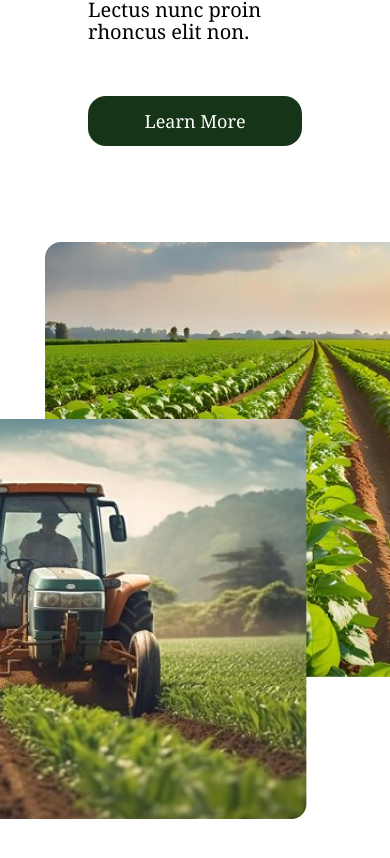
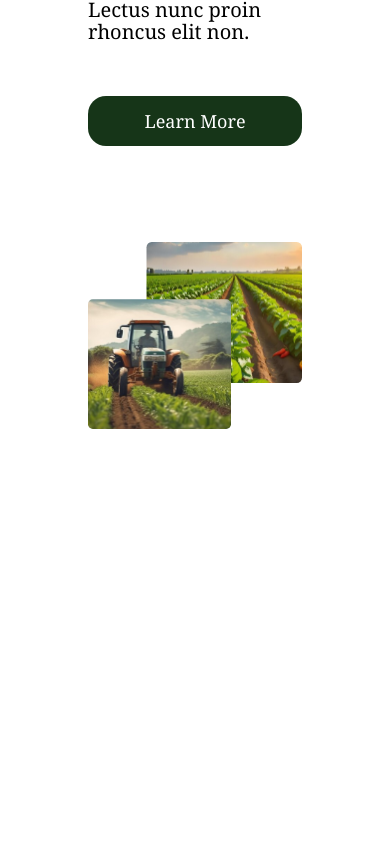
Before and after one commit to Shezcute09/Agro-landing-page, a React (Vite) app: page /about in a window 390 px wide. Shown: the part 1173-2031 px from the top of the page. After the commit the page ends 1709 px from the top, so only its background shows below. Built offline with nearby package versions, Linux system fonts and the light colour scheme.

Commit message:
fifth commit

```diff
--- a/src/sections/about/About.jsx
+++ b/src/sections/about/About.jsx
@@ -25,9 +25,13 @@ const About = () => {
 
           <button className="learn">Learn More</button>
         </div>
-        <div className="tractor__tomatoesImg">
-          <img src="/assets/Frame 33843.jpg" alt="" loading="lazy" />
-        </div>
+
+        <img
+          src="/public/assets/tractorAndCarrots.svg"
+          alt=""
+          loading="lazy"
+          className="tractor_carrots_img"
+        />
       </div>
     </div>
   );
--- a/src/sections/about/about.css
+++ b/src/sections/about/about.css
@@ -49,6 +49,14 @@
   border-style: none;
 }
 
+.tractor_carrots_img {
+  margin-left: 5%;
+  margin-right: 5%;
+  max-width: 100%;
+  height: auto;
+  display: block;
+}
+
 /* Media queries for responsiveness */
 @media (max-width: 1104px) {
   .about__child {
@@ -66,6 +74,9 @@
     justify-content: space-evenly;
     align-items: center;
   }
+  .tractor_carrots_img {
+    margin: 0 19px;
+  }
 }
 
 @media (max-width: 300px) {
@@ -79,6 +90,9 @@
     line-height: 32px;
   }
 
+  .tractor_carrots_img {
+    margin: 0 19vw;
+  }
   .commitment {
     font-size: 18px;
     line-height: 22px;
--- a/src/sections/navbar/navbar.css
+++ b/src/sections/navbar/navbar.css
@@ -1,6 +1,8 @@
 .nav__bar {
   height: 100px;
   box-shadow: 0px 2px 10px 0px #9c9c9c26;
+  background-color: white;
+  width: 100%;
 }
 
 ul {
--- a/src/sections/services/services.css
+++ b/src/sections/services/services.css
@@ -35,10 +35,6 @@
 
 .services__imgs div {
   width: 345px;
-}
-
-.service__img {
-  border-radius: 15px 15px 0 0;
 }
 
 .service__title {
@@ -102,7 +98,7 @@ div .service__btn {
   .services__subheader {
     font-size: 1.25rem;
     line-height: 1.5rem;
-    margin: 1rem 0;
+    margin: 1rem 1rem;
   }
 
   .service__title {
--- a/src/sections/sidebar/sidebar.css
+++ b/src/sections/sidebar/sidebar.css
@@ -1,6 +1,8 @@
 .sidebar {
-  height: 80vh;
+  height: 100vh;
   display: none;
+  width: 100vw;
+  background-color: white;
 }
 
 ul {
```
